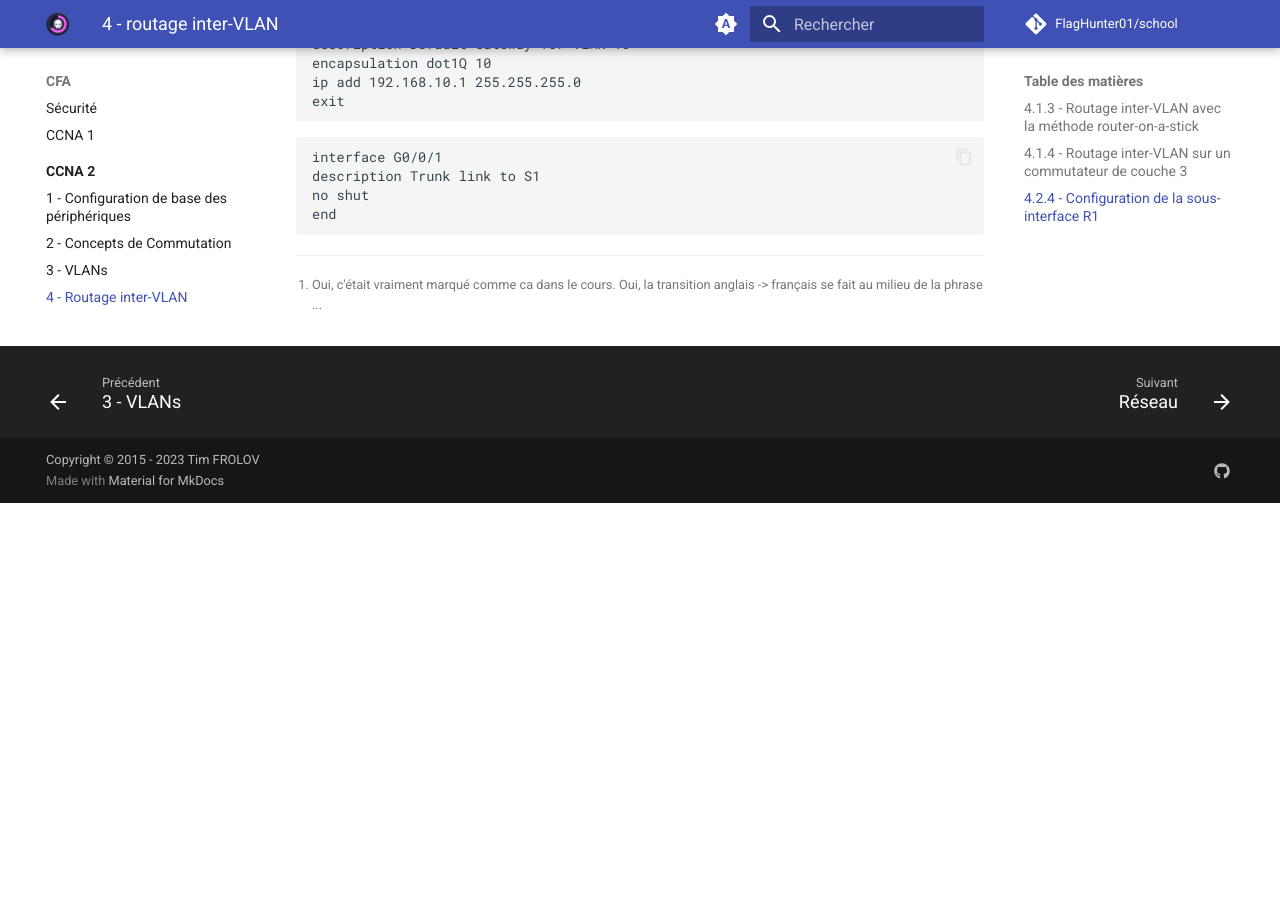
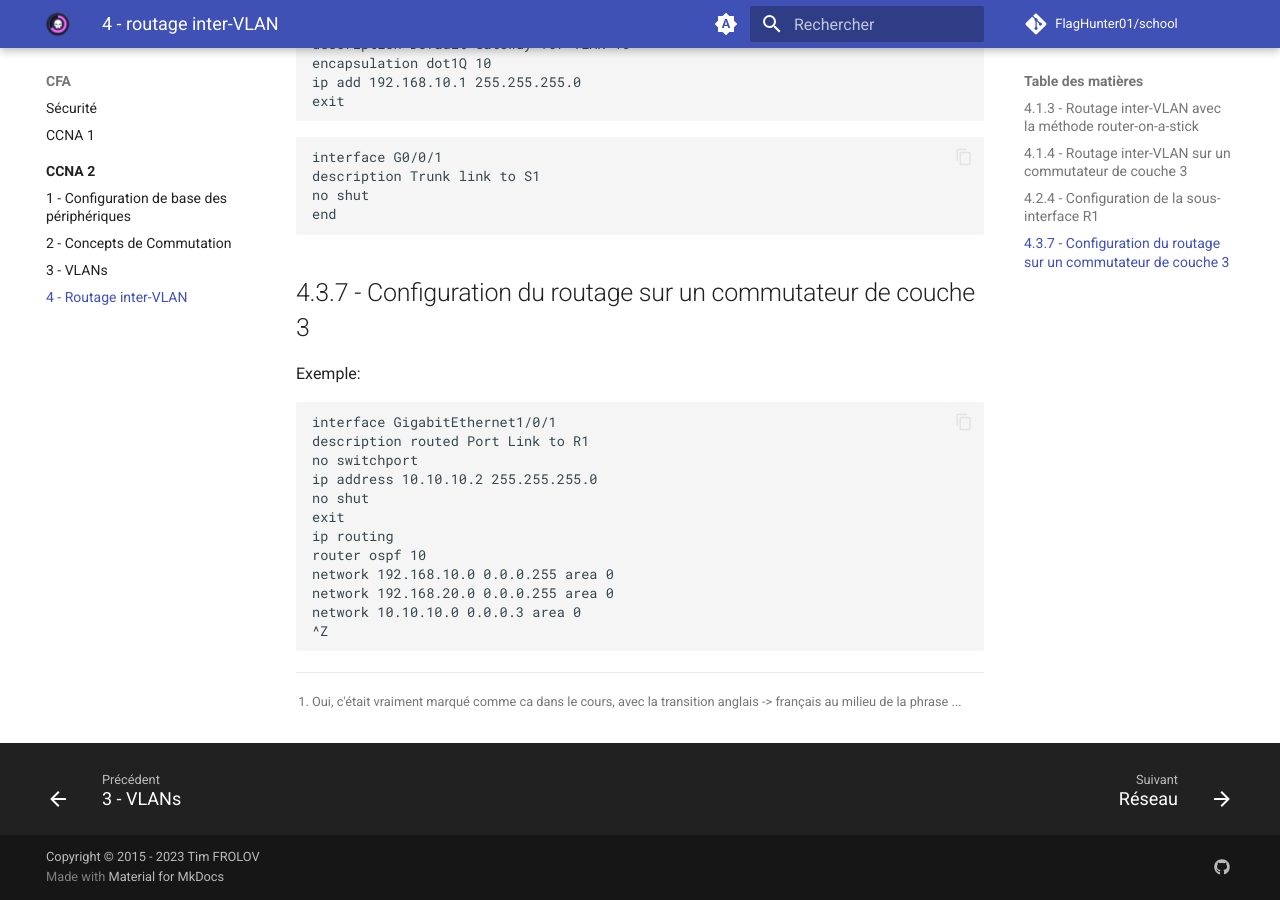
Before and after one commit to Sech-zehn/school, an MkDocs documentation site: the page built from docs/cfa/4.md, in a window 1280 px wide and 900 px high, scrolled down 1332 px. Built offline with MkDocs 1.6.1 and Material for MkDocs 9.7.7, drawn with Linux system fonts in a browser that asks for light colours; comment, search, counter and statistics services are not loaded; before the commit the page ends 1835 px from its top, so only the background shows below that.

Commit message:
Finir la rédaction de 4.

````diff
--- a/docs/cfa/4.md
+++ b/docs/cfa/4.md
@@ -43,6 +43,25 @@ no shut
 end
 ```
 
+## 4.3.7 - Configuration du routage sur un commutateur de couche 3
+
+Exemple:
+
+```
+interface GigabitEthernet1/0/1
+description routed Port Link to R1
+no switchport
+ip address 10.10.10.2 255.255.255.0
+no shut
+exit
+ip routing
+router ospf 10
+network 192.168.10.0 0.0.0.255 area 0
+network 192.168.20.0 0.0.0.255 area 0
+network 10.10.10.0 0.0.0.3 area 0
+^Z
+```
 
 
-[^1]: Oui, c'était vraiment marqué comme ca dans le cours. Oui, la transition anglais -> français se fait au milieu de la phrase ...
+
+[^1]: Oui, c'était vraiment marqué comme ca dans le cours, avec la transition anglais -> français au milieu de la phrase ...
````
